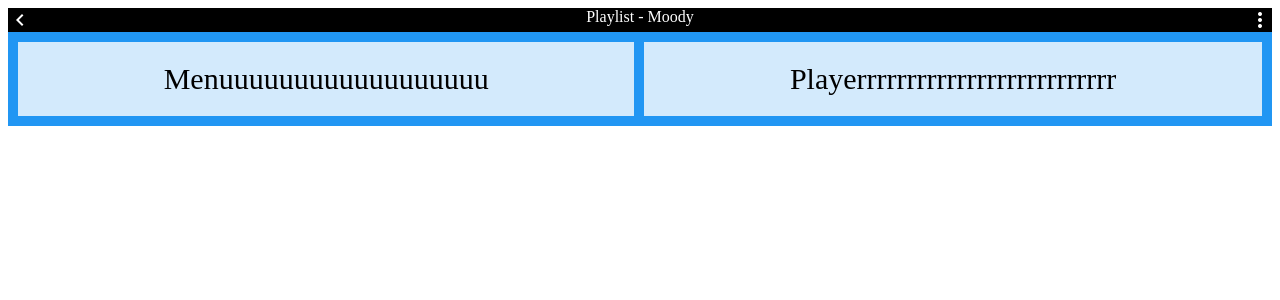
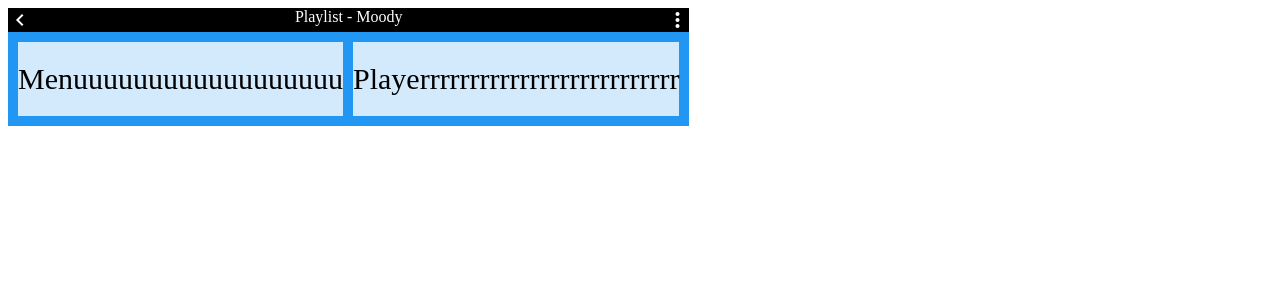
Before and after one commit to KerrikTheCleric/react-media-player, a React (Vite) app: page / in a window 1280 px wide. Shown: the top 300 px of the page. Built offline with nearby package versions, Linux system fonts and the light colour scheme.

Commit message:
Width bug

```diff
--- /dev/null
+++ b/src/App.css
@@ -0,0 +1 @@
+#wrapper { float: left; }
--- a/src/App.tsx
+++ b/src/App.tsx
@@ -1,12 +1,13 @@
 import { ReactElement } from "react";
 import { Navbar } from "./components/Navbar";
 import { GridContainer } from "./components/GridContainer";
+import "./App.css";
 
 export function App(): ReactElement {
 
   return (
     <>
-      <div>
+      <div id="wrapper">
         <Navbar />
         <GridContainer />
       </div>
```
